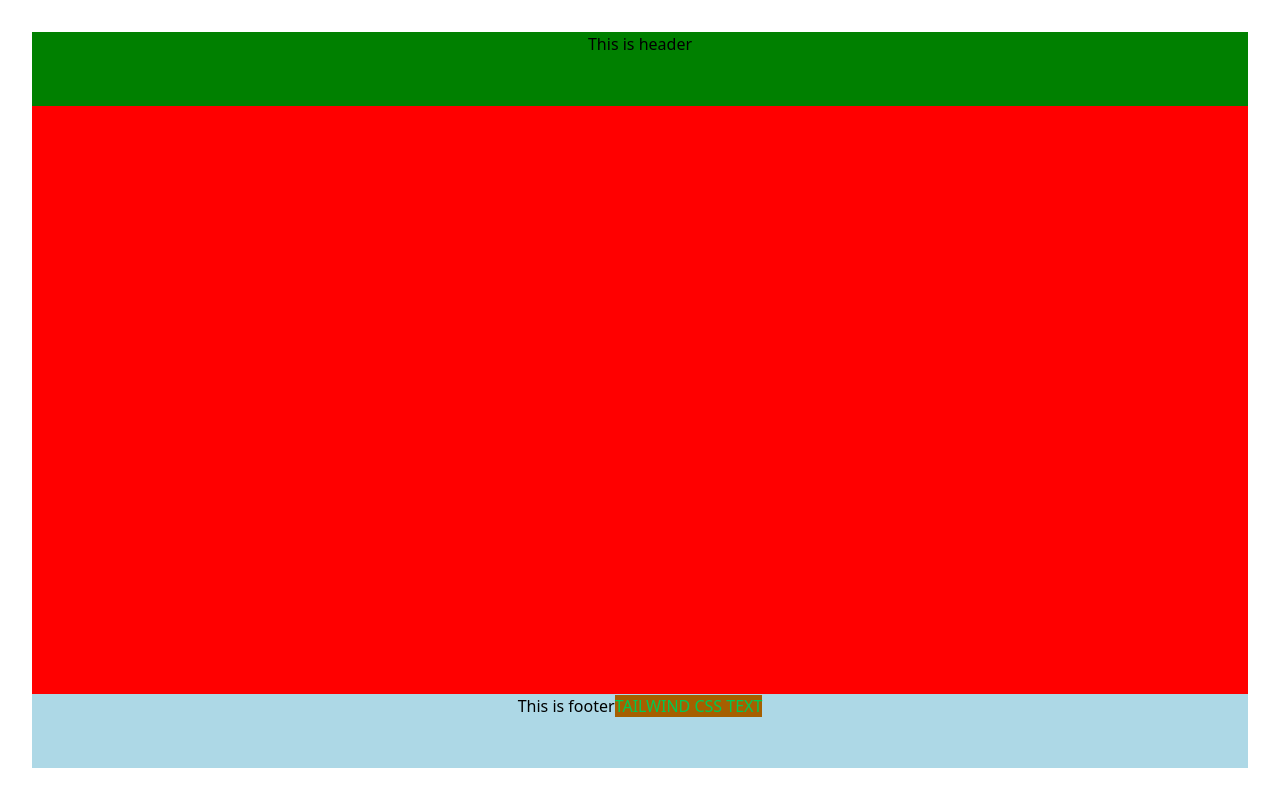
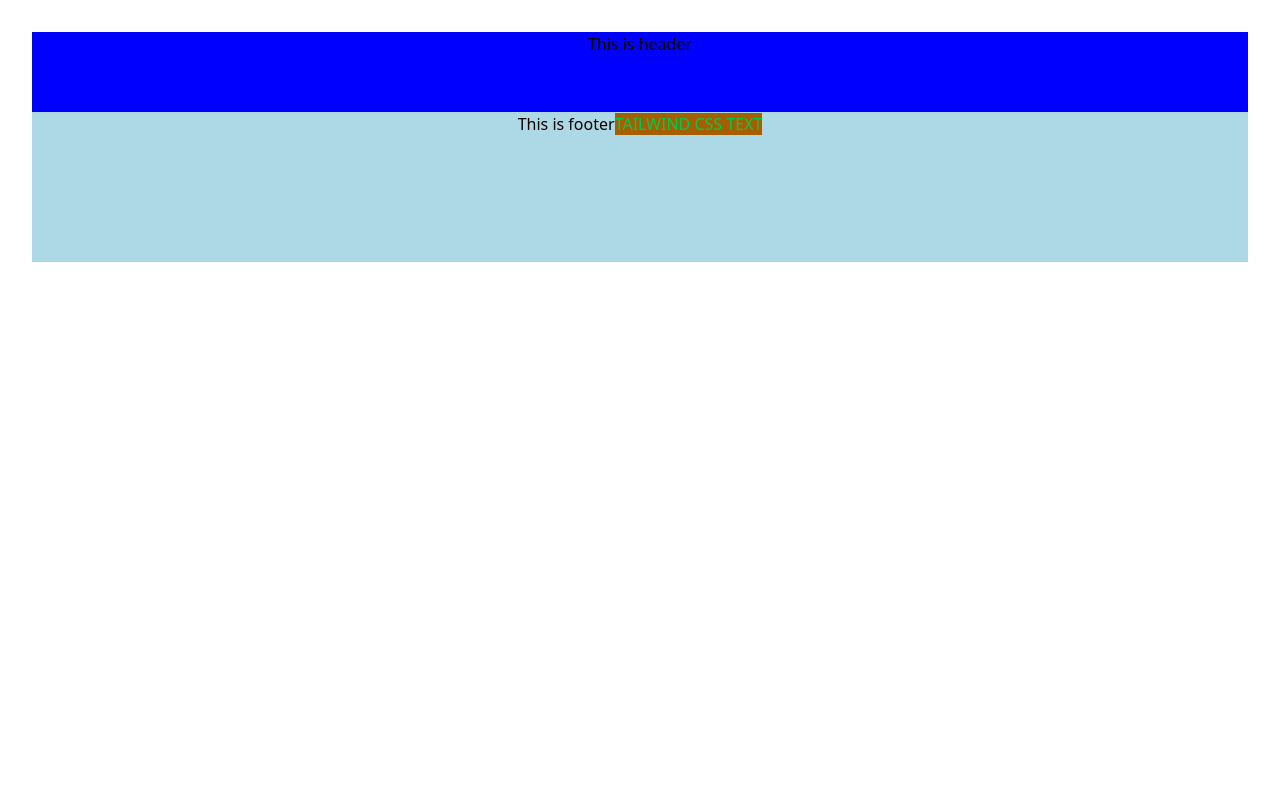
Before and after one commit to MrDuck241/electronics-shop-website, a React (Vite) app in the folder electronics-shop-website/: page / in a window 1280 px wide. Built offline with nearby package versions, Linux system fonts and the light colour scheme.

Commit message:
Set Header and Footer height in pixels

```diff
--- a/electronics-shop-website/src/components/Footer/Footer.css
+++ b/electronics-shop-website/src/components/Footer/Footer.css
@@ -1,5 +1,5 @@
 footer {
     width: 100%;
-    height: 10%;
+    height: 150px;
     background-color: lightblue;
 }
--- a/electronics-shop-website/src/components/Header/Header.css
+++ b/electronics-shop-website/src/components/Header/Header.css
@@ -1,5 +1,5 @@
 header {
-    height: 10%;
+    height: 80px;
     width: 100%;
-    background-color: green;
+    background-color: blue;
 }
--- a/electronics-shop-website/src/index.css
+++ b/electronics-shop-website/src/index.css
@@ -2,18 +2,17 @@
 
 #root {
   width: 100%;
-  height: 100%;
 }
 
 html,
 body {
-  height: 100%;
+  width: 100%;
   margin: 0;
   padding: 0;
   box-sizing: border-box;
 }
 
 main {
-  height: 80%;
+  width: 100%;
   background-color: red;
 }
--- a/electronics-shop-website/vite.config.ts
+++ b/electronics-shop-website/vite.config.ts
@@ -4,5 +4,8 @@ import react from '@vitejs/plugin-react-swc'
 
 // https://vite.dev/config/
 export default defineConfig({
-  plugins: [react(), tailwindcss()],
+  plugins: [
+    react(),
+    tailwindcss()
+  ],
 })
```
